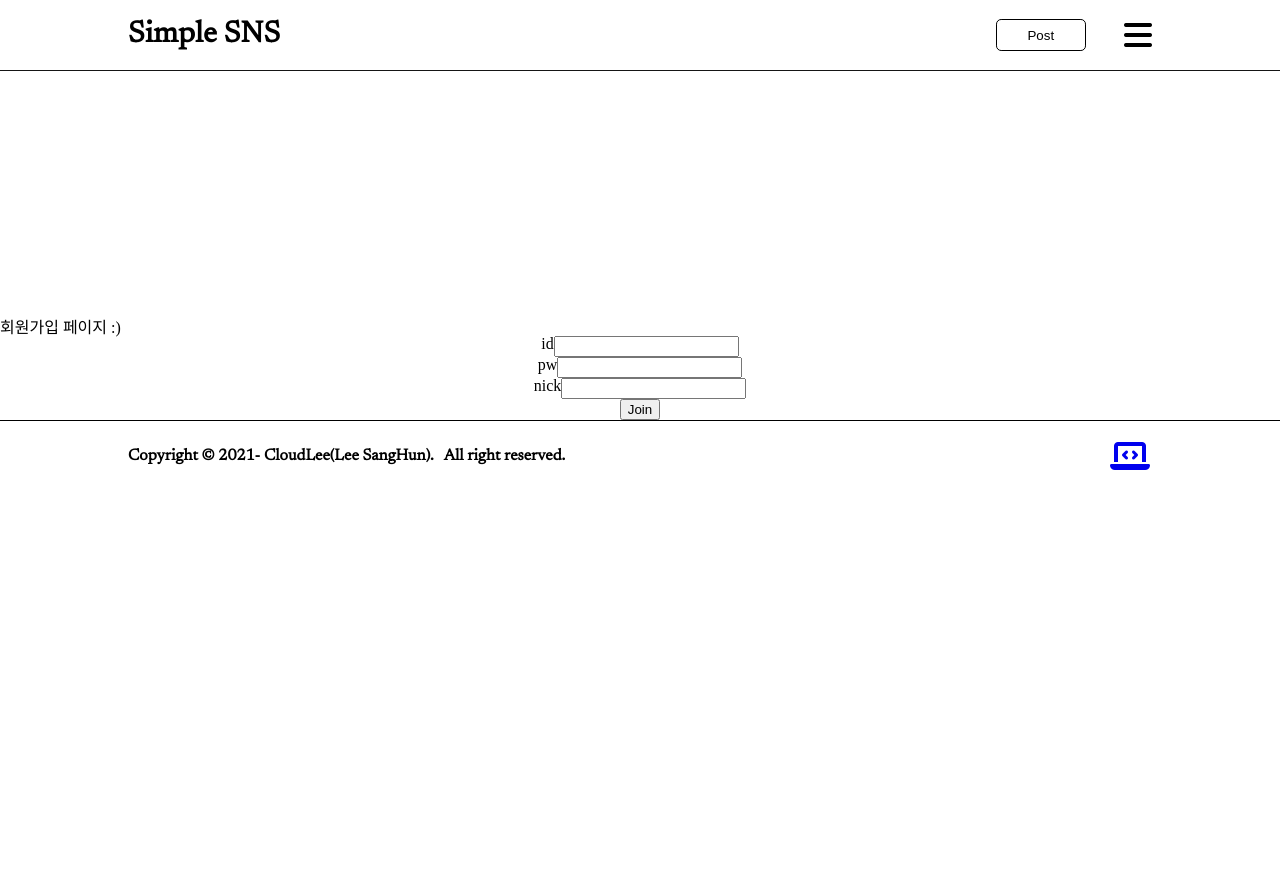
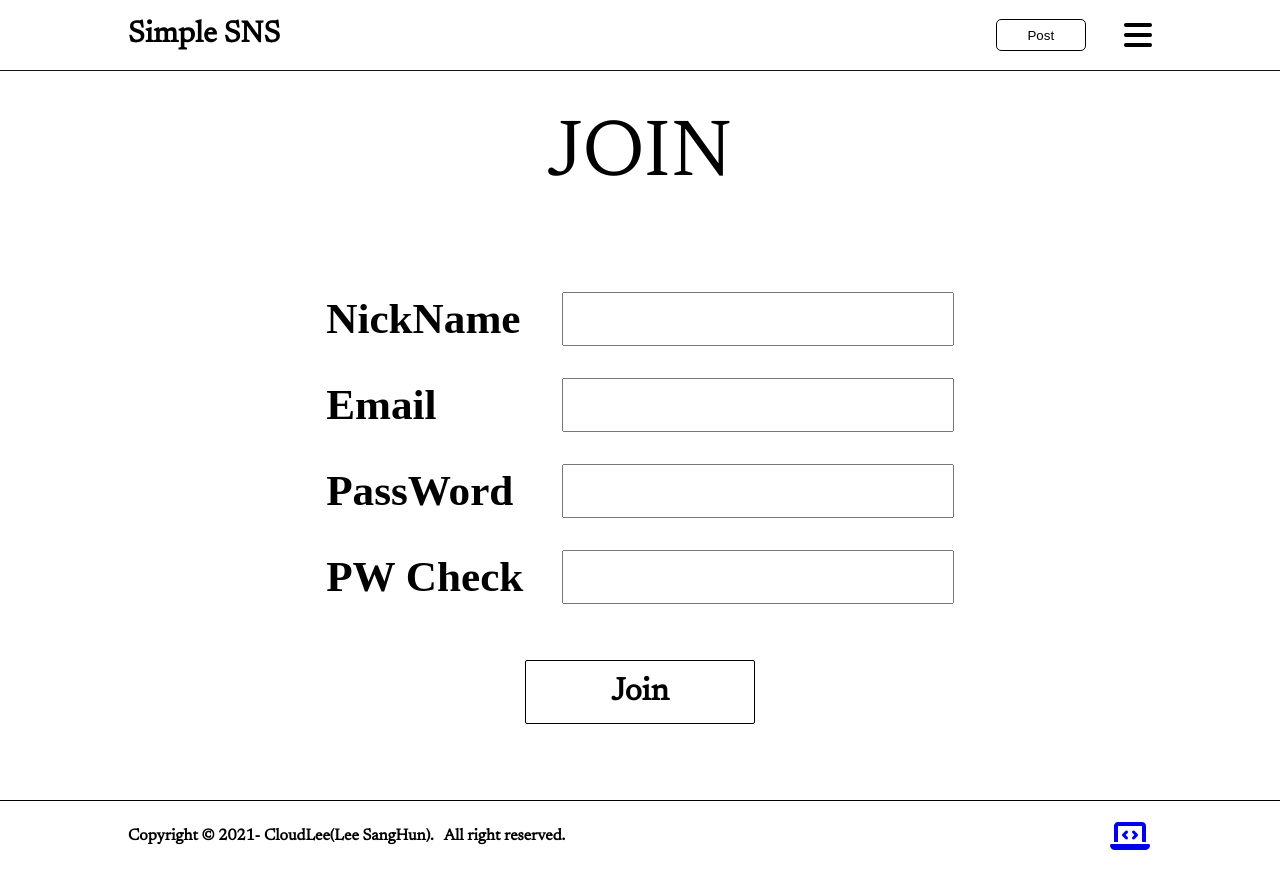
Before and after one commit to sanghunlee-711/simple-sns-project, a React (Create React App) app in the folder simplesns-frontend/: page /join in a window 1280 px wide. Before the commit the page ends 800 px from the top, so only its background shows below. Built offline with nearby package versions, Linux system fonts and the light colour scheme; no server answers.

Commit message:
[Front-Add] Join UI - PW 중복 체크 - 닉네임 중복 체크

```diff
--- a/simplesns-frontend/src/pages/Join/Join.tsx
+++ b/simplesns-frontend/src/pages/Join/Join.tsx
@@ -1,5 +1,5 @@
 import axios from "axios";
-import React, { useState } from "react";
+import React, { useEffect, useState } from "react";
 import { useHistory } from "react-router";
 import styled from "styled-components";
 import config from "../../config/config.json";
@@ -8,7 +8,15 @@
   const history = useHistory();
   const [id, setId] = useState("");
   const [pw, setPw] = useState("");
+  const [pwCheck, setPwCheck] = useState("");
+  const [pwCheckBool, setPwCheckBool] = useState<boolean>(false);
   const [nick, setNick] = useState("");
+
+  useEffect(() => {
+    pw.normalize() === pwCheck.normalize()
+      ? setPwCheckBool(false)
+      : setPwCheckBool(true);
+  }, [pw, pwCheck]);
 
   const handleInputChange = (e: React.ChangeEvent<HTMLInputElement>) => {
     const { name, value } = e.target;
@@ -20,8 +28,41 @@
       return setPw(value);
     }
 
+    if (name === "pwCheck") {
+      return setPwCheck(value);
+    }
+
     if (name === "nick") {
-      return setNick(value);
+      if (value.length >= 12) {
+        return;
+      } else {
+        return setNick(value);
+      }
+    }
+  };
+
+  const doCheckNick = async () => {
+    const url = `${config.BASE_URL}/auth/nickcheck`;
+    const setting = {
+      nick,
+      withCredentials: true,
+    };
+
+    if (nick.length >= 11 || nick.length <= 1) {
+      return alert("닉네임 조건을 맞춰주세요");
+    }
+
+    try {
+      const response = await axios.post(url, setting);
+
+      if (response.status === 200) {
+        alert("사용하실 수 있는 닉네임 입니다 :)");
+      } else if (response.status === 302) {
+        alert(`${response.status} `);
+      }
+    } catch (error) {
+      alert(`${error.message} 에러가 발생했습니다. `);
+      console.error(error);
     }
   };
 
@@ -52,15 +93,28 @@
 
   return (
     <JoinWrapper>
-      <h1>회원가입 페이지 :)</h1>
-
+      <h1>JOIN</h1>
       <InputWrapper>
         <InputBlock>
-          <span>id</span>
+          <label>NickName</label>
+          <input
+            name="nick"
+            value={nick}
+            onChange={(e) => {
+              handleInputChange(e);
+            }}
+          />
+
+          <NickCheckButton nick={nick} onClick={() => doCheckNick()}>
+            {nick.length >= 11 ? "Under 12 length" : "Duplicate Check"}
+          </NickCheckButton>
+        </InputBlock>
+        <InputBlock>
+          <label>Email</label>
           <input name="id" value={id} onChange={(e) => handleInputChange(e)} />
         </InputBlock>
         <InputBlock>
-          <span>pw</span>
+          <label>PassWord</label>
           <input
             type="password"
             name="pw"
@@ -68,16 +122,21 @@
             onChange={(e) => handleInputChange(e)}
           />
         </InputBlock>
-
         <InputBlock>
-          <span>nick</span>
+          <label>PW Check</label>
           <input
-            name="nick"
-            value={nick}
+            type="password"
+            name="pwCheck"
+            value={pwCheck}
             onChange={(e) => handleInputChange(e)}
           />
+          <PwCheckButton pwCheckBool={pwCheckBool}>
+            Check Your Password
+          </PwCheckButton>
         </InputBlock>
-        <button onClick={() => doJoin()}>Join</button>
+        <ButtonWrapper>
+          <JoinButton onClick={() => doJoin()}>Join</JoinButton>
+        </ButtonWrapper>
       </InputWrapper>
     </JoinWrapper>
   );
@@ -91,9 +150,93 @@
 `;
 
 const InputBlock = styled.div`
+  position: relative;
   display: flex;
+  justify-content: space-between;
+  align-items: center;
+  width: 100%;
+  margin: 2vh 0;
+
+  label {
+    font-size: 2.7rem;
+    font-weight: bolder;
+  }
+
+  input {
+    margin-left: 3vw;
+    width: 30vw;
+    height: 6vh;
+    font-family: "Newsreader", serif;
+    font-size: 2rem;
+  }
+`;
+
+const CheckButton = styled.button`
+  position: absolute;
+  transition: all 0.5s ease-in-out;
+  width: 10vw;
+  height: 7vh;
+  right: -13vw;
+  top: 0vh;
+  background-color: white;
+  color: black;
+  border: 1px solid black;
+  border-radius: 8px;
+  &:hover {
+    color: white;
+    background-color: black;
+  }
+`;
+
+const NickCheckButton = styled(CheckButton)<{ nick: string }>`
+  visibility: ${({ nick }) => (nick.length >= 1 ? "visible" : "hidden")};
+  opacity: ${({ nick }) => (nick.length >= 1 ? "1" : "0")};
+`;
+
+const PwCheckButton = styled(CheckButton)<{ pwCheckBool: boolean }>`
+  visibility: ${({ pwCheckBool }) => (pwCheckBool ? "visible" : "hidden")};
+  opacity: ${({ pwCheckBool }) => (pwCheckBool ? "1" : "0")};
 `;
 
 const JoinWrapper = styled.div`
   margin-top: 40vh;
+  width: calc(80vw -70px);
+  height: 100vh;
+  background-color: white;
+  margin: 0 auto;
+  display: flex;
+  flex-direction: column;
+  justify-content: center;
+  align-items: center;
+  h1 {
+    font-family: "Newsreader", serif;
+    font-size: 5rem;
+    margin: 10vh 0;
+  }
 `;
+
+const ButtonWrapper = styled.div`
+  flex-direction: row;
+  margin: 5vh 0;
+`;
+
+const JoinButton = styled.button`
+  margin: 0 1vw;
+  background-color: white;
+  border: 1.5px solid black;
+  color: black;
+  border-radius: 2px;
+  transition: all 0.5s ease-in-out;
+  /* max-width: 40px;
+    max-height: 32px; */
+  width: 18vw;
+  height: 8vh;
+  font-size: 2rem;
+  font-weight: bolder;
+  font-family: "Newsreader", serif;
+
+  &:hover {
+    color: white;
+    background-color: black;
+  }
+`;
```
